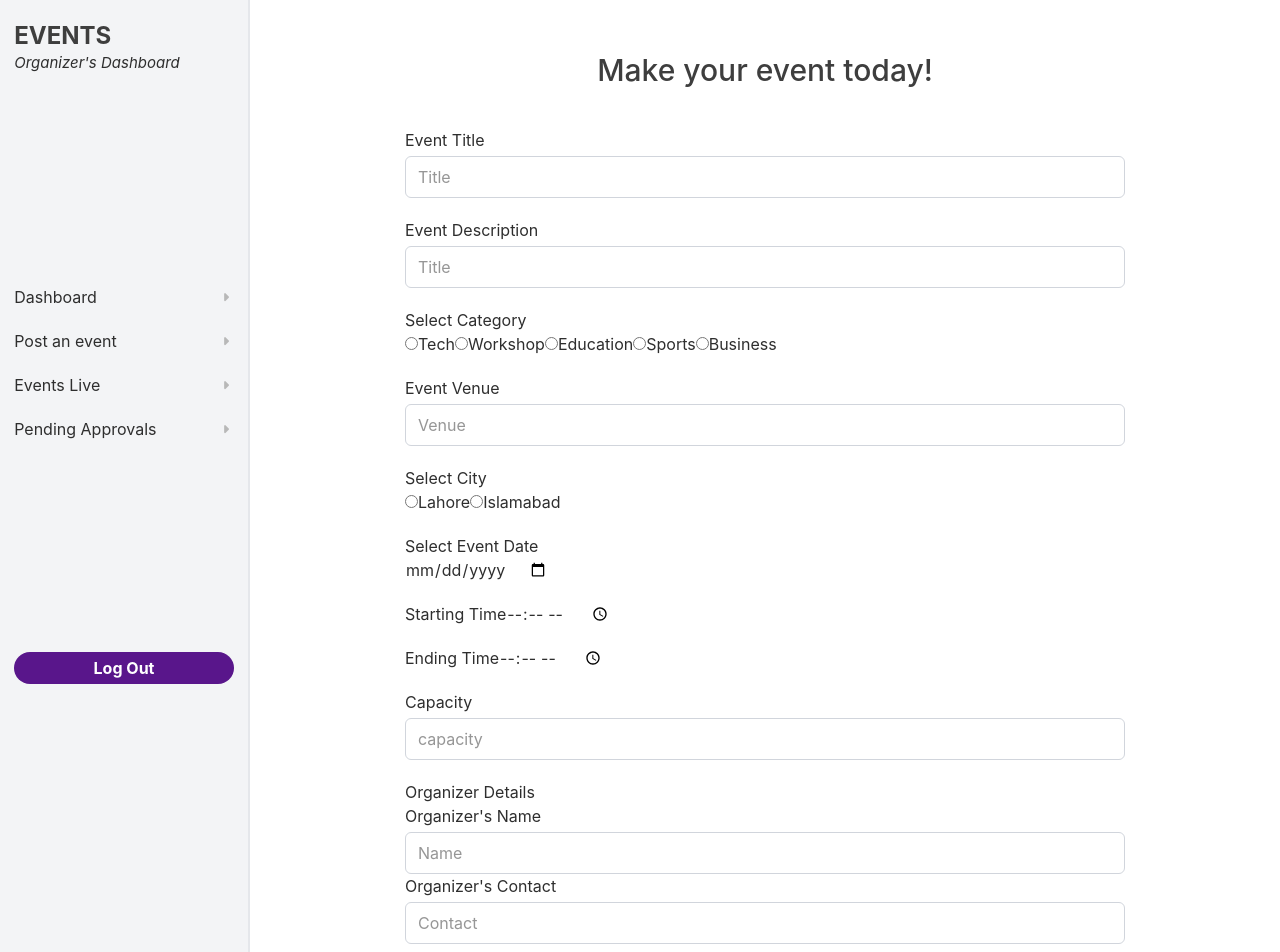
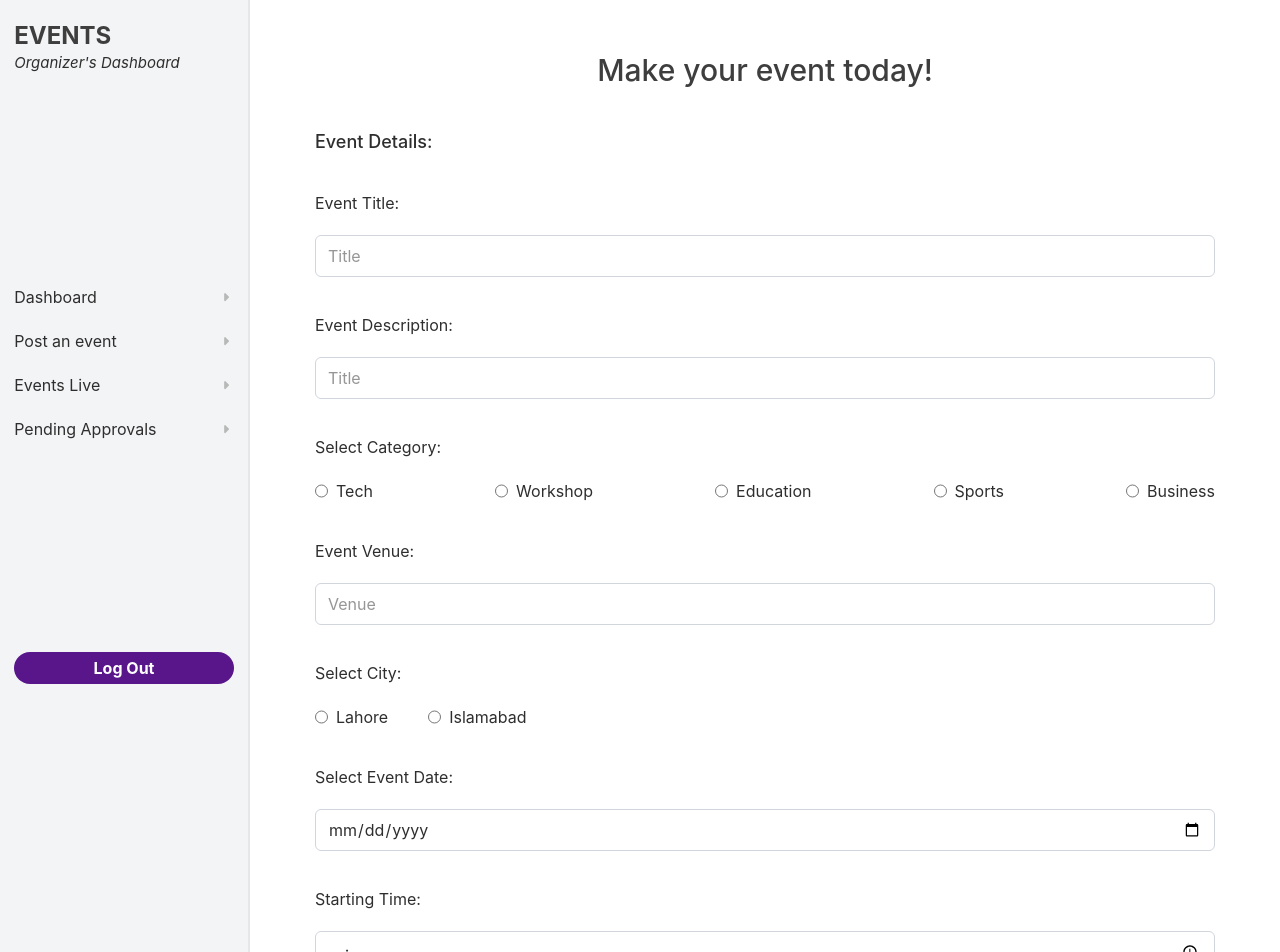
Before and after one commit to noorf-02/EVENTS---FRONTEND, a React (Vite) app: page /host-dashboard/post-event in a window 1280 px wide. Shown: the top 952 px of the page. Built offline with nearby package versions, Linux system fonts and the light colour scheme.

Commit message:
event form pushed

```diff
--- a/src/HOST COMPONENETS/PostEvent.jsx
+++ b/src/HOST COMPONENETS/PostEvent.jsx
@@ -7,112 +7,179 @@ function PostEvent() {
         <h1 className="text-3xl font-medium text-[#3e3e3e]">
           Make your event today!
         </h1>
-        <form action="" className="flex flex-col gap-5">
-          <div className="flex flex-col gap-1">
-            <label htmlFor="title ">Event Title</label>
+        <form action="" className="flex flex-col gap-9 w-[900px]">
+          <h1 className="text-[18px] font-medium">Event Details:</h1>
+          <div className="flex flex-col gap-5">
+            <label htmlFor="title ">Event Title:</label>
             <input
               type="text"
               id="title"
               name="title"
               placeholder="Title"
-              className="border-1 border-gray-300 rounded-[6px] py-2 px-3 w-[720px] focus:outline-none"
+              className="border-1 border-gray-300 rounded-[6px] py-2 px-3 focus:outline-none"
             />
           </div>
 
-          <div className="flex flex-col gap-1">
-            <label htmlFor="description">Event Description</label>
+          <div className="flex flex-col gap-5">
+            <label htmlFor="description">Event Description:</label>
             <input
               type="text"
               id="description"
               name="description"
               placeholder="Title"
-              className="border-1 border-gray-300 rounded-[6px] py-2 px-3 w-[720px] focus:outline-none"
+              className="border-1 border-gray-300 rounded-[6px] py-2 px-3 focus:outline-none"
             />
           </div>
 
-          <div>
-            <p>Select Category</p>
-            <input type="radio" id="tech" name="category" />
+          <div className="flex flex-col gap-5">
+            <p>Select Category:</p>
+            <div className="flex justify-between">
+              <div className="flex gap-2">
+                <input
+                  type="radio"
+                  id="tech"
+                  name="category"
+                  className="accent-purple-900"
+                />
                 <label htmlFor="tech">Tech</label>
-            <input type="radio" id="workshop" name="category" />
+              </div>
+
+              <div className="flex gap-2">
+                <input
+                  type="radio"
+                  id="workshop"
+                  name="category"
+                  className="accent-purple-900"
+                />
                 <label htmlFor="workshop">Workshop</label>
-            <input type="radio" id="education" name="category" />
+              </div>
+
+              <div className="flex gap-2">
+                <input
+                  type="radio"
+                  id="education"
+                  name="category"
+                  className="accent-purple-900"
+                />
                 <label htmlFor="education">Education</label>
-            <input type="radio" id="sports" name="category" />
+              </div>
+
+              <div className="flex gap-2">
+                <input
+                  type="radio"
+                  id="sports"
+                  name="category"
+                  className="accent-purple-900"
+                />
                 <label htmlFor="sports">Sports</label>
-            <input type="radio" id="business" name="category" />
+              </div>
+
+              <div className="flex gap-2">
+                <input
+                  type="radio"
+                  id="business"
+                  name="category"
+                  className="accent-purple-900"
+                />
                 <label htmlFor="business">Business</label>
               </div>
+            </div>
+          </div>
 
-          <div className="flex flex-col gap-1">
-            <label htmlFor="venue">Event Venue</label>
+          <div className="flex flex-col gap-5">
+            <label htmlFor="venue">Event Venue:</label>
             <input
               type="text"
               id="venue"
               name="venue"
               placeholder="Venue"
-              className="border-1 border-gray-300 rounded-[6px] py-2 px-3 w-[720px] focus:outline-none"
+              className="border-1 border-gray-300 rounded-[6px] py-2 px-3 focus:outline-none"
             />
           </div>
 
-          <div>
-            <p>Select City</p>
+          <div className="flex flex-col gap-5">
+            <p>Select City:</p>
+            <div className="flex gap-10">
+              <div className="flex gap-2">
                 <input type="radio" id="Lahore" name="city" />
                 <label htmlFor="Lahore">Lahore</label>
+              </div>
+
+              <div className="flex gap-2">
                 <input type="radio" id="Islamabad" name="city" />
                 <label htmlFor="Islamabad">Islamabad</label>
               </div>
-
-          <div>
-            <p>Select Event Date</p>
-            <input type="date" name="date" />
+            </div>
           </div>
 
-          <div>
-            <label for="startAt">Starting Time</label>
-            <input type="time" id="startAt" name="startAt"></input>
+          <div className="flex flex-col gap-5">
+            <p>Select Event Date:</p>
+            <input
+              type="date"
+              name="date"
+              className="border-1 border-gray-300 rounded-[6px] py-2 px-3 focus:outline-none:"
+            />
           </div>
 
-          <div>
-            <label for="endAt">Ending Time</label>
-            <input type="time" id="endAt" name="endAt"></input>
+          <div className="flex flex-col gap-5">
+            <label for="startAt">Starting Time:</label>
+            <input
+              type="time"
+              id="startAt"
+              name="startAt"
+              className="border-1 border-gray-300 rounded-[6px] py-2 px-3 focus:outline-none"
+            />
           </div>
 
-          <div className="flex flex-col gap-1">
-            <label htmlFor="capacity">Capacity</label>
+          <div className="flex flex-col gap-5">
+            <label for="endAt">Ending Time:</label>
+            <input
+              type="time"
+              id="endAt"
+              name="endAt"
+              className="border-1 border-gray-300 rounded-[6px] py-2 px-3 focus:outline-none"
+            />
+          </div>
+
+          <div className="flex flex-col gap-5">
+            <label htmlFor="capacity">Capacity:</label>
             <input
               type="text"
               id="capacity"
               name="capacity"
               placeholder="capacity"
-              className="border-1 border-gray-300 rounded-[6px] py-2 px-3 w-[720px] focus:outline-none"
+              className="border-1 border-gray-300 rounded-[6px] py-2 px-3 focus:outline-none"
             />
           </div>
 
-          <div className="organizers-info">
-            <p>Organizer Details</p>
-            <div className="flex flex-col gap-1">
-              <label htmlFor="organizerName">Organizer's Name</label>
+          <hr className="border-1 border-gray-100 my-5" />
+
+          <div className="organizers-info flex flex-col gap-9">
+            <p className="text-[18px] font-medium">Organizer Details:</p>
+            <div className="flex flex-col gap-5">
+              <label htmlFor="organizerName">Organizer's Name:</label>
               <input
                 type="text"
                 name="organizerName"
                 id="organizerName"
                 placeholder="Name"
-                className="border-1 border-gray-300 rounded-[6px] py-2 px-3 w-[720px] focus:outline-none"
+                className="border-1 border-gray-300 rounded-[6px] py-2 px-3 focus:outline-none"
               />
             </div>
 
-            <div className="flex flex-col gap-1">
-              <label htmlFor="contact">Organizer's Contact</label>
+            <div className="flex flex-col gap-5">
+              <label htmlFor="contact">Organizer's Contact:</label>
               <input
                 type="text"
                 name="contact"
                 id="contact"
                 placeholder="Contact"
-                className="border-1 border-gray-300 rounded-[6px] py-2 px-3 w-[720px] focus:outline-none"
+                className="border-1 border-gray-300 rounded-[6px] py-2 px-3 focus:outline-none"
               />
             </div>
           </div>
+
+          <button type="Submit" className="bg-green-900 hover:bg-green-950 transition-all duration-300 cursor-pointer text-white font-medium w-fit py-1 px-5 rounded-2xl">Submit</button>
         </form>
       </div>
     </>
```
Lines whose indentation alone changed are shown as unchanged.
